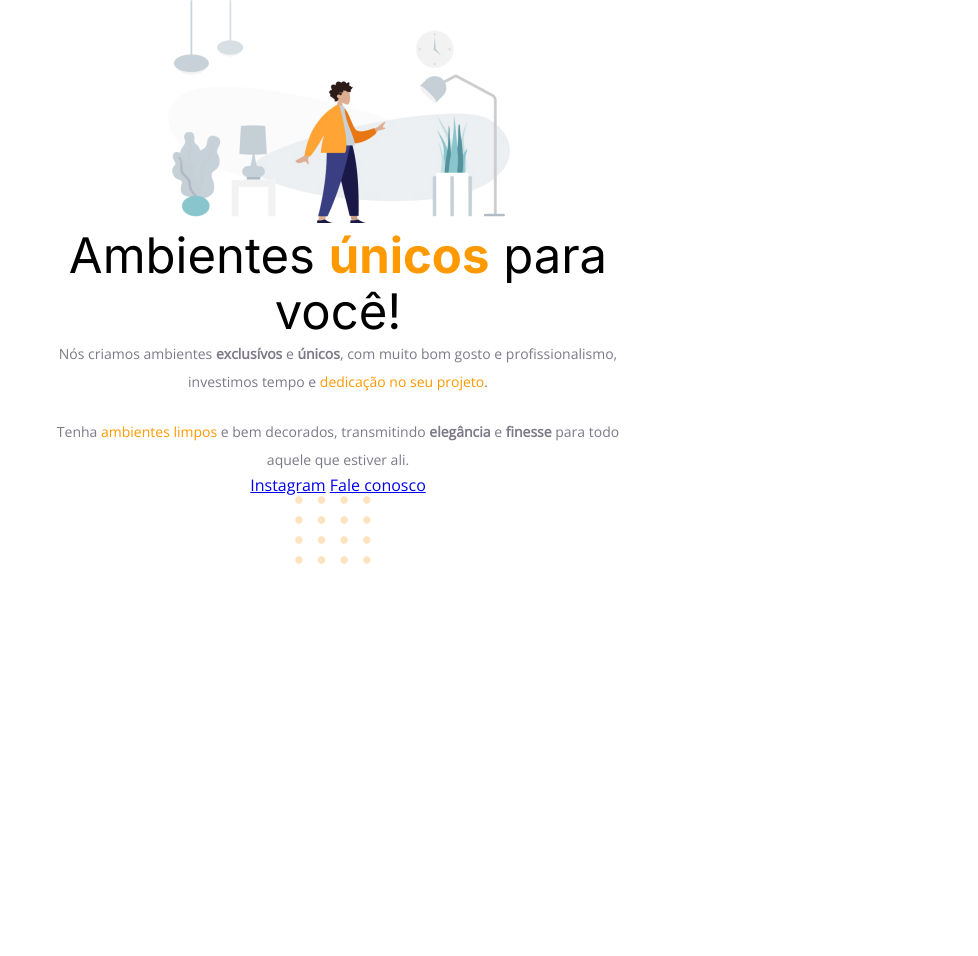
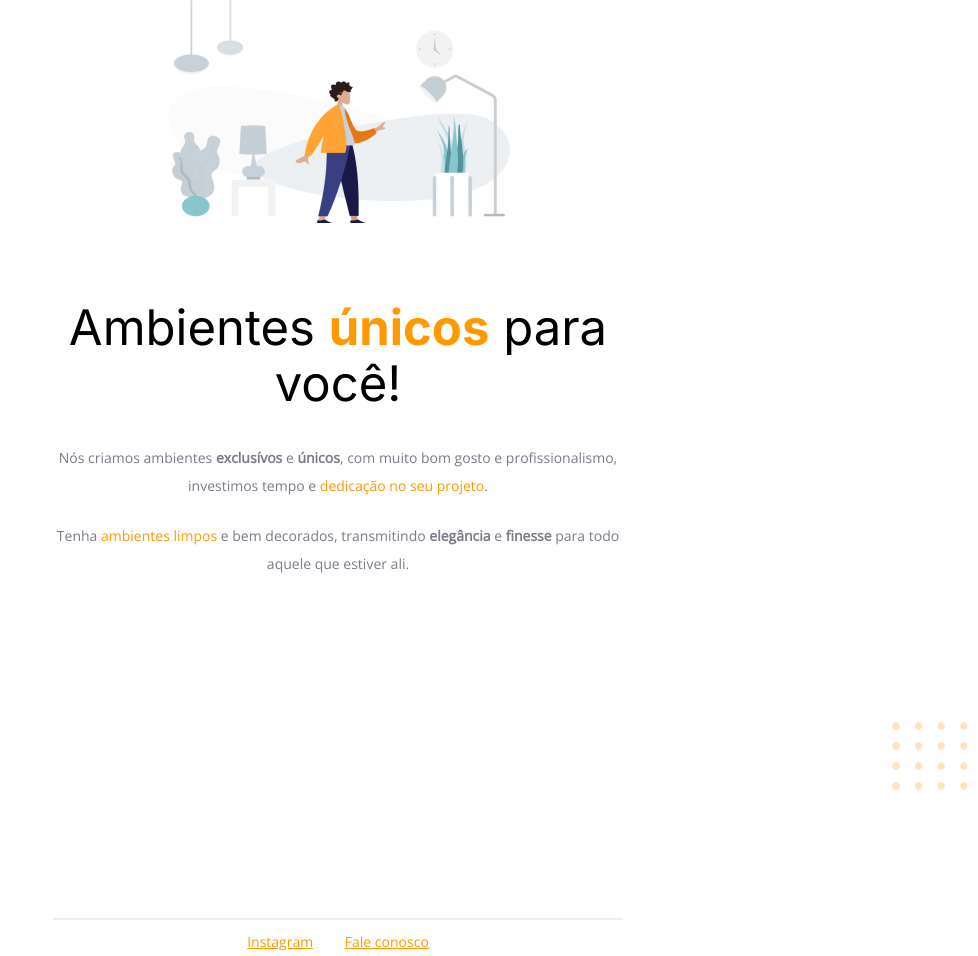
Before and after one commit to gabrielvtdev/projeto-01-explorer, a plain HTML site: page index.html in a window 1280 px wide. Shown: the whole page, without its empty margins (302-1280 px from the left). Before the commit the page ends 800 px from the top, so only its background shows below. Drawn offline with nearby package versions, Linux system fonts and the light colour scheme.

Commit message:
final project

```diff
--- a/index.html
+++ b/index.html
@@ -33,10 +33,13 @@
     </div>
 
     <footer id="footer">
-      <a href="#">Instagram</a>
-      <a href="#">Fale conosco</a>
+      <div id="line"></div>
+
+      <a href="#" target="_blank">Instagram</a>
+      <a href="#" target="_blank">Fale conosco</a>
     </footer>
     <img
+      id="balls"
       src="assets/balls-decoration.svg"
       alt="Bolinhas no canto direito inferior da tela"
     />
--- a/style.css
+++ b/style.css
@@ -1,7 +1,5 @@
 * {
   margin: 0;
-  padding: 0;
-  box-sizing: border-box;
 }
 
 body {
@@ -10,8 +8,12 @@ body {
 }
 
 #container {
-  margin: auto;
+  margin: 0px auto 340px;
   width: 592px;
+}
+
+#container img {
+  margin-bottom: 72px;
 }
 
 h1 {
@@ -19,18 +21,38 @@ h1 {
   font-size: 49px;
   line-height: 56px;
   font-family: "Inter", sans-serif;
+  margin-bottom: 32px;
 }
 
 h1 span {
   font-weight: 700;
 }
 
-span {
+span,
+a {
   color: #ff9900;
 }
 
-p {
+p,
+#footer {
   line-height: 28px;
   font-size: 14px;
   color: #7d7987;
 }
+
+#footer a + a {
+  margin-left: 28px;
+}
+
+#line {
+  width: 568px;
+  height: 0px;
+  margin: 0 auto 8px;
+  border: 1px solid #eceff2;
+}
+
+#balls {
+  position: fixed;
+  bottom: 0px;
+  right: 0px;
+}
```
